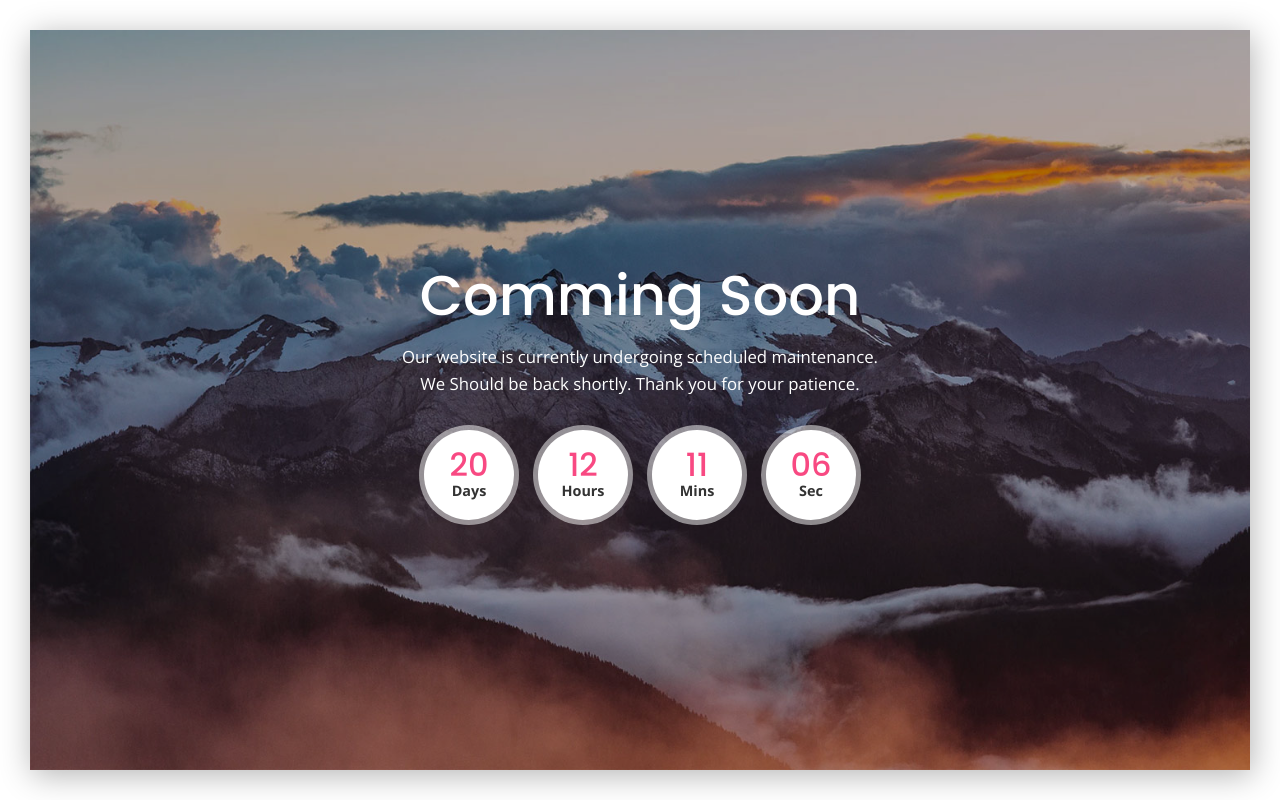
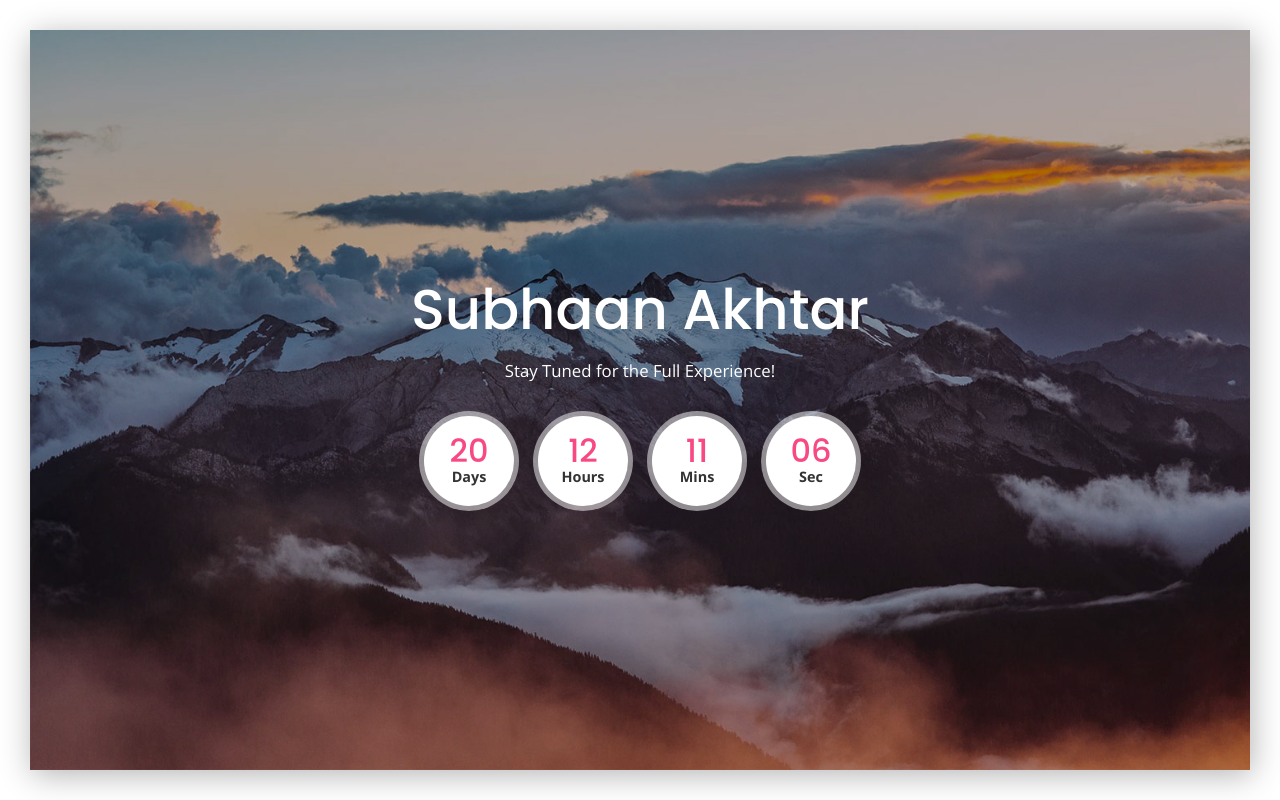
Before and after one commit to parthtripxoxo/subhaanakhtar, a plain HTML site: page index.html in a window 1280 px wide. Drawn offline with nearby package versions, Linux system fonts and the light colour scheme.

Commit message:
Add new index file

```diff
--- a/index.html
+++ b/index.html
@@ -1,7 +1,7 @@
 <!DOCTYPE HTML>
 <html lang="en">
 <head>
-	<title>TITLE</title>
+	<title>Subhaan Akhtar</title>
 	<meta http-equiv="X-UA-Compatible" content="IE=edge">
     <meta name="viewport" content="width=device-width, initial-scale=1">
 	<meta charset="UTF-8">
@@ -30,9 +30,8 @@
 			<div class="display-table">
 				<div class="display-table-cell">
 
-					<h1 class="title"><b>Comming Soon</b></h1>
-					<p class="desc font-white">Our website is currently undergoing scheduled maintenance.
-						We Should be back shortly. Thank you for your patience.</p>
+					<h1 class="title"><b>Subhaan Akhtar</b></h1>
+					<p class="desc font-white">Stay Tuned for the Full Experience!</p>
 
 					<div id="normal-countdown" data-date="2024/12/31"></div>
 
```
